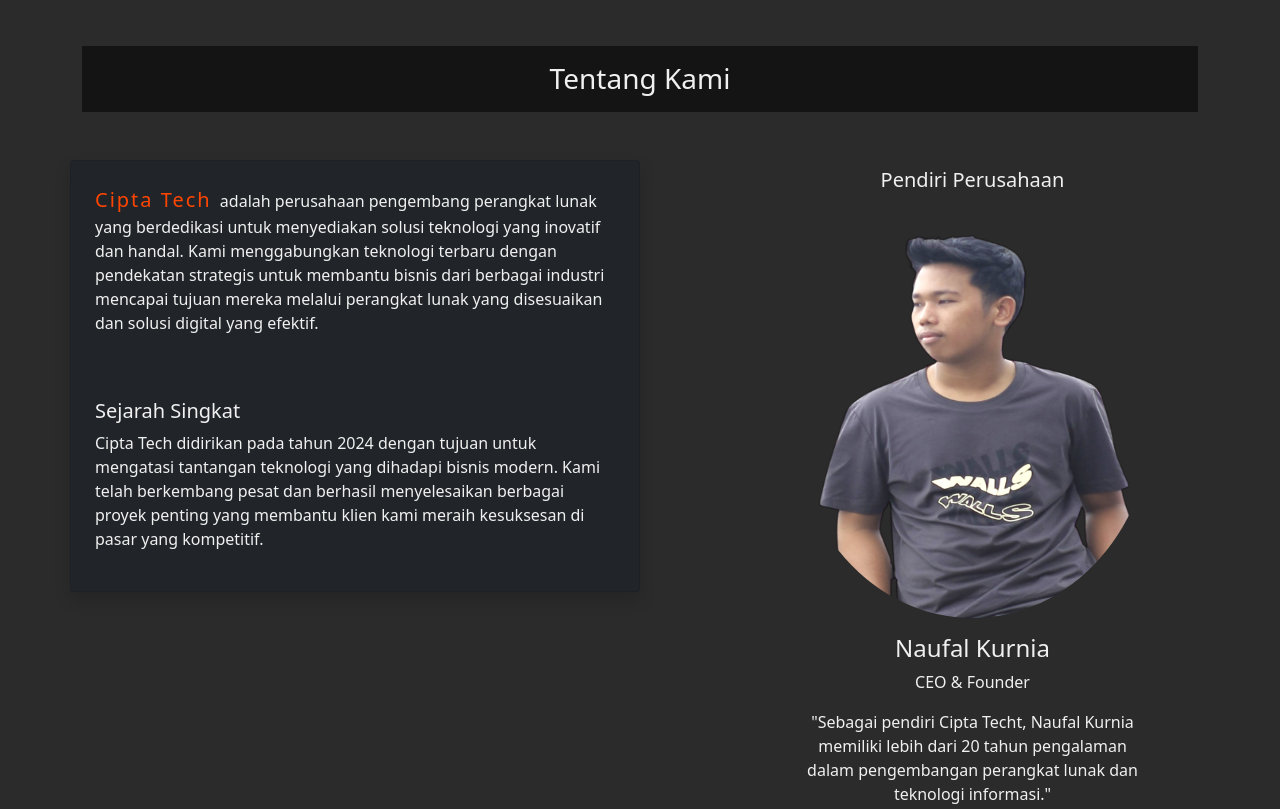
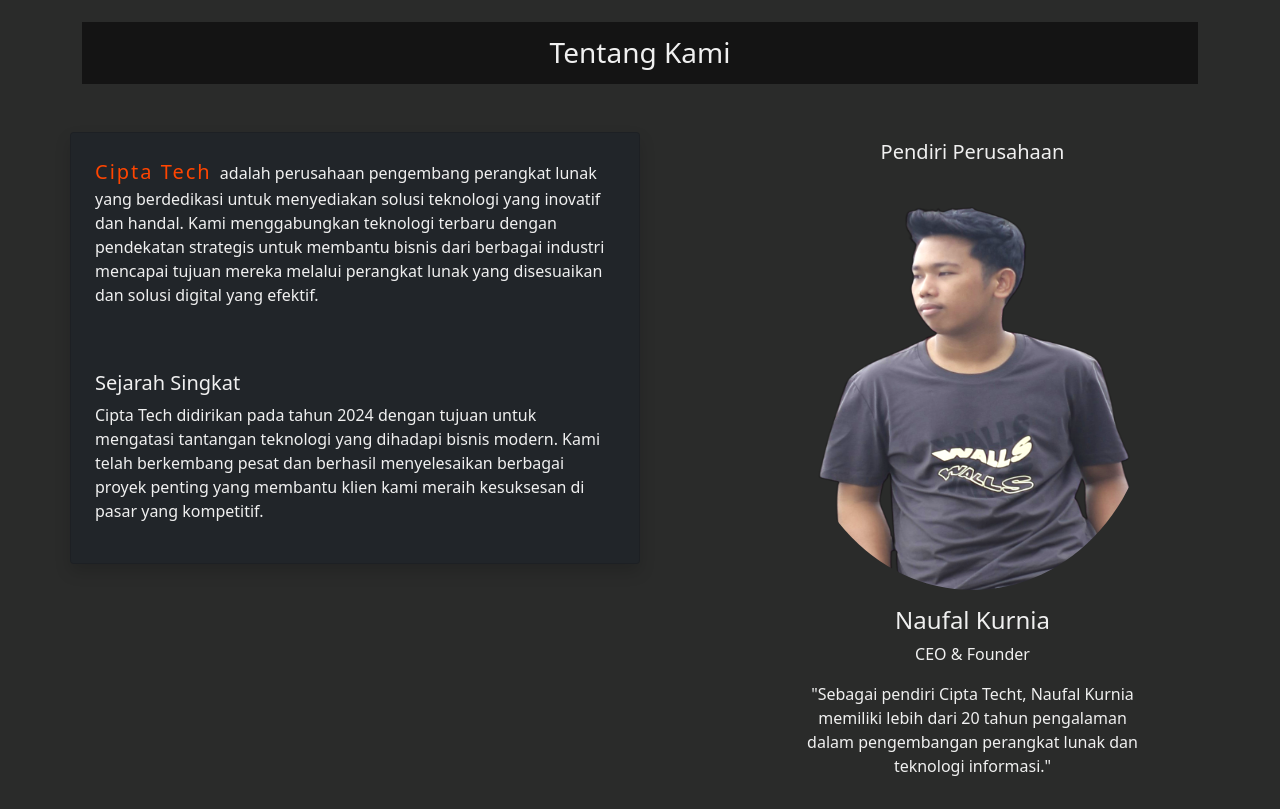
Before and after one commit to NaufalKurnia93/companyProf, a plain HTML site: page index.html in a window 1280 px wide. Shown: the part 802-1611 px from the top of the page. Drawn offline with Linux system fonts and the light colour scheme.

Commit message:
fix: mengatur jarak section

```diff
--- a/index.html
+++ b/index.html
@@ -123,9 +123,9 @@
 
     <!-- about start -->
 
-    <section id="about" class="section-padding about py-5 about">
+    <section id="about" class="section-padding about pb-4 pt-4 about">
       <div class="container">
-        <h3 class="title text-center setgap mb-5">Tentang Kami</h3>
+        <h3 class="title text-center serda mb-5 ">Tentang Kami</h3>
 
         <div class="row justify-content-center wakwaw">
           <div
--- a/style.css
+++ b/style.css
@@ -105,7 +105,14 @@ body {
 
 .setgap {
   background-color: #141414;
+  color: red;
   padding: 16px 0px;
+}
+
+.serda {
+  background-color: #141414;
+  padding: 14px ;
+
 }
 /* about sesion */
 .about {
```
